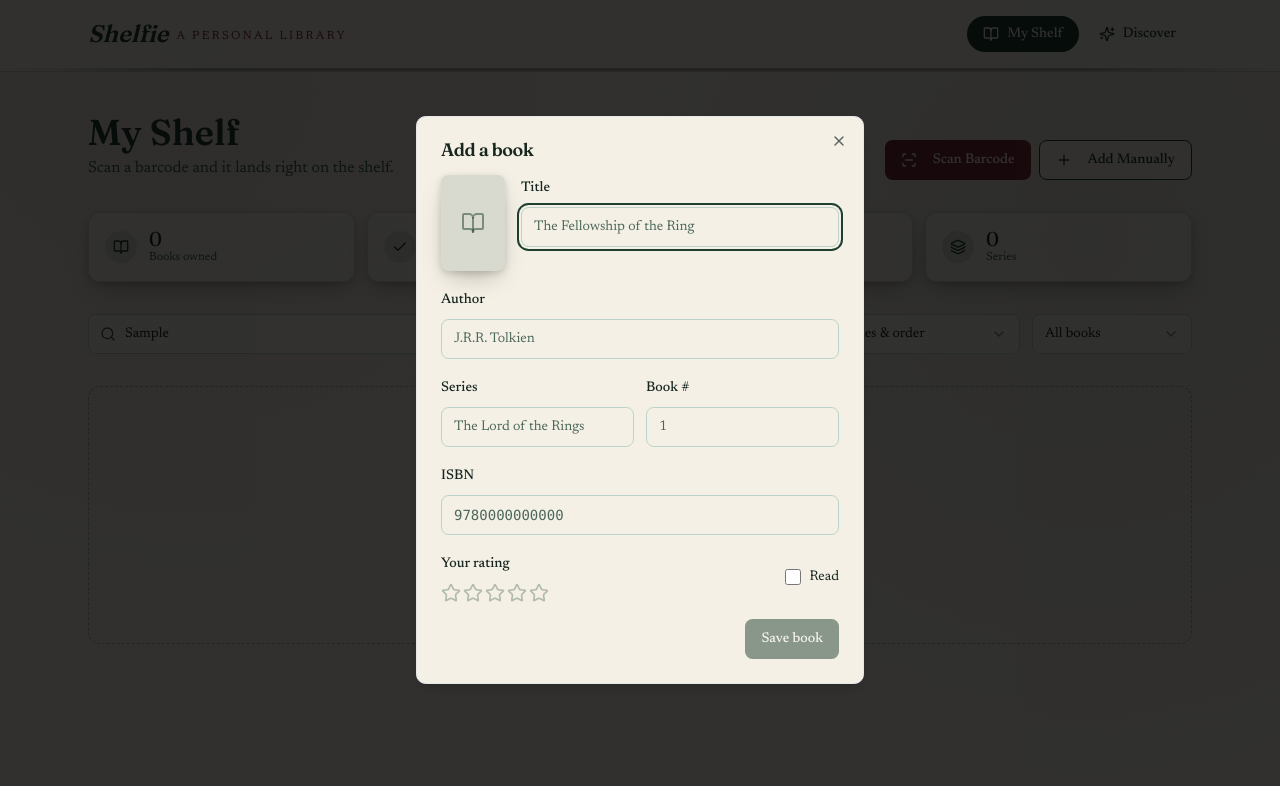
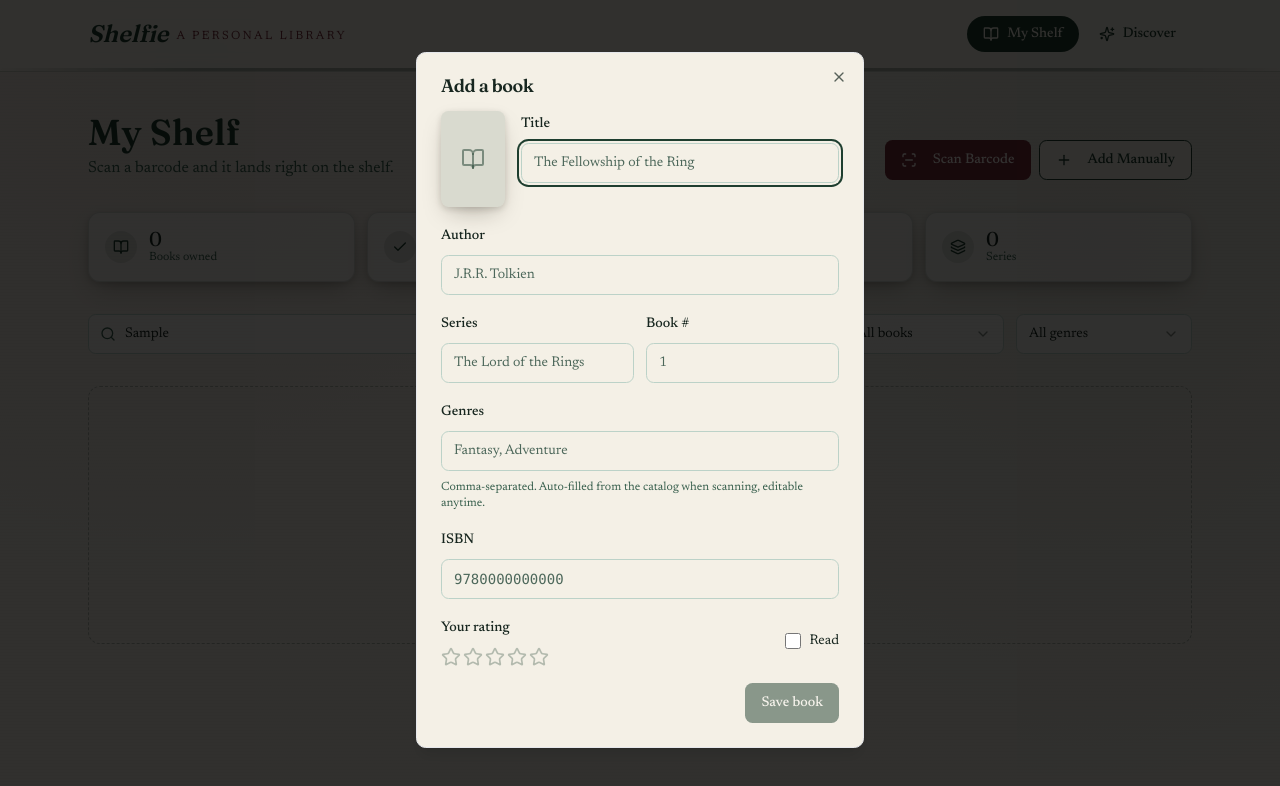
Before and after one commit to nwold15-code/shelfie-book-shelf, a Next.js app: page / in a window 1280 px wide. Both pictures are taken after typing "Sample" into the empty fields and a click on the button "Add Manually". Shown: the top 786 px of the page. Built offline with nearby package versions, Linux system fonts and the light colour scheme.

Commit message:
Add genre filtering: auto-detect from Open Library, manual edit, and filter dropdown

```diff
--- a/app/page.tsx
+++ b/app/page.tsx
@@ -40,6 +40,7 @@ export default function LibraryPage() {
   const [query, setQuery] = useState("");
   const [sortMode, setSortMode] = useState<SortMode>("series");
   const [filterMode, setFilterMode] = useState<FilterMode>("all");
+  const [genreFilter, setGenreFilter] = useState<string>("all");
 
   const handleDetected = useCallback(
     async (isbn: string) => {
@@ -58,6 +59,7 @@ export default function LibraryPage() {
             title: result.title,
             author: result.author,
             coverUrl: result.coverUrl,
+            genres: result.genres,
           });
         }
       } catch {
@@ -71,10 +73,21 @@ export default function LibraryPage() {
     []
   );
 
+  const allGenres = useMemo(() => {
+    const set = new Set<string>();
+    for (const b of books) {
+      for (const g of b.genres ?? []) set.add(g);
+    }
+    return [...set].sort((a, b) => a.localeCompare(b));
+  }, [books]);
+
   const filtered = useMemo(() => {
     let result = books;
     if (filterMode === "read") result = result.filter((b) => b.read);
     if (filterMode === "unread") result = result.filter((b) => !b.read);
+    if (genreFilter !== "all") {
+      result = result.filter((b) => (b.genres ?? []).includes(genreFilter));
+    }
     if (query.trim()) {
       const q = query.trim().toLowerCase();
       result = result.filter(
@@ -107,7 +120,7 @@ export default function LibraryPage() {
         break;
     }
     return sorted;
-  }, [books, query, sortMode, filterMode]);
+  }, [books, query, sortMode, filterMode, genreFilter]);
 
   return (
     <div className="max-w-6xl mx-auto px-6 py-10 space-y-8">
@@ -185,6 +198,19 @@ export default function LibraryPage() {
             <SelectItem value="unread">To read</SelectItem>
           </SelectContent>
         </Select>
+        <Select value={genreFilter} onValueChange={setGenreFilter}>
+          <SelectTrigger className="sm:w-44 bg-white/50">
+            <SelectValue placeholder="Genre" />
+          </SelectTrigger>
+          <SelectContent>
+            <SelectItem value="all">All genres</SelectItem>
+            {allGenres.map((genre) => (
+              <SelectItem key={genre} value={genre}>
+                {genre}
+              </SelectItem>
+            ))}
+          </SelectContent>
+        </Select>
       </div>
 
       {!hydrated ? null : filtered.length === 0 ? (
--- a/components/book-card.tsx
+++ b/components/book-card.tsx
@@ -48,6 +48,18 @@ export function BookCard({
               {book.seriesIndex != null ? ` · Book ${book.seriesIndex}` : ""}
             </p>
           )}
+          {book.genres && book.genres.length > 0 && (
+            <div className="flex flex-wrap gap-1 mt-1.5">
+              {book.genres.map((genre) => (
+                <span
+                  key={genre}
+                  className="text-[10px] uppercase tracking-wide rounded-full bg-[hsl(var(--forest)/0.1)] text-[hsl(var(--forest))] px-2 py-0.5"
+                >
+                  {genre}
+                </span>
+              ))}
+            </div>
+          )}
         </div>
         <div className="flex items-center justify-between mt-2">
           <StarRating value={book.rating} onChange={(v) => onRate(book.id, v)} />
--- a/components/book-form-dialog.tsx
+++ b/components/book-form-dialog.tsx
@@ -35,8 +35,20 @@ function emptyBook(): Book {
     coverUrl: null,
     read: false,
     rating: 0,
+    genres: [],
     addedAt: new Date().toISOString(),
   };
+}
+
+function genresToText(genres: string[] | undefined): string {
+  return (genres ?? []).join(", ");
+}
+
+function textToGenres(text: string): string[] {
+  return text
+    .split(",")
+    .map((g) => g.trim())
+    .filter(Boolean);
 }
 
 export function BookFormDialog({
@@ -47,10 +59,13 @@ export function BookFormDialog({
   onDelete,
 }: BookFormDialogProps) {
   const [draft, setDraft] = useState<Book>(emptyBook());
+  const [genresText, setGenresText] = useState("");
 
   useEffect(() => {
     if (open) {
-      setDraft({ ...emptyBook(), ...initial });
+      const merged = { ...emptyBook(), ...initial };
+      setDraft(merged);
+      setGenresText(genresToText(merged.genres));
     }
   }, [open, initial]);
 
@@ -119,6 +134,22 @@ export function BookFormDialog({
         </div>
 
         <div className="space-y-2">
+          <Label htmlFor="genres">Genres</Label>
+          <Input
+            id="genres"
+            value={genresText}
+            onChange={(e) => {
+              setGenresText(e.target.value);
+              setDraft({ ...draft, genres: textToGenres(e.target.value) });
+            }}
+            placeholder="Fantasy, Adventure"
+          />
+          <p className="text-xs text-[hsl(var(--forest-light))]">
+            Comma-separated. Auto-filled from the catalog when scanning, editable anytime.
+          </p>
+        </div>
+
+        <div className="space-y-2">
           <Label htmlFor="isbn">ISBN</Label>
           <Input
             id="isbn"
@@ -170,6 +201,7 @@ export function BookFormDialog({
               onSave({
                 ...draft,
                 isbn: draft.isbn || crypto.randomUUID(),
+                genres: textToGenres(genresText),
               });
               onOpenChange(false);
             }}
--- a/lib/open-library.ts
+++ b/lib/open-library.ts
@@ -5,10 +5,20 @@ export interface LookupResult {
   title: string;
   author: string;
   coverUrl: string | null;
+  genres: string[];
 }
 
 function normalizeIsbn(raw: string): string {
   return raw.replace(/[^0-9Xx]/g, "").toUpperCase();
+}
+
+function extractGenres(entry: Record<string, unknown>): string[] {
+  const subjects = entry.subjects as Array<{ name?: string }> | undefined;
+  if (!subjects || !Array.isArray(subjects)) return [];
+  return subjects
+    .map((s) => s?.name)
+    .filter((name): name is string => Boolean(name))
+    .slice(0, 3);
 }
 
 export async function lookupByIsbn(rawIsbn: string): Promise<LookupResult | null> {
@@ -27,8 +37,9 @@ export async function lookupByIsbn(rawIsbn: string): Promise<LookupResult | null
   const author: string = entry.authors?.[0]?.name ?? "Unknown Author";
   const coverUrl: string | null =
     entry.cover?.medium ?? entry.cover?.large ?? entry.cover?.small ?? null;
+  const genres = extractGenres(entry);
 
-  return { isbn, title, author, coverUrl };
+  return { isbn, title, author, coverUrl, genres };
 }
 
 export interface AuthorWork {
@@ -59,7 +70,7 @@ export async function searchWorksByAuthor(
       coverUrl: coverId
         ? `https://covers.openlibrary.org/b/id/${coverId}-M.jpg`
         : null,
-      workUrl: `https://openlibrary.org$:{key}`,
+      workUrl: `https://openlibrary.org${key}`,
     };
   });
 }
--- a/types/index.ts
+++ b/types/index.ts
@@ -8,6 +8,7 @@ export interface Book {
   coverUrl: string | null;
   read: boolean;
   rating: number; // 0-5
+  genres: string[];
   addedAt: string;
 }
 
```
